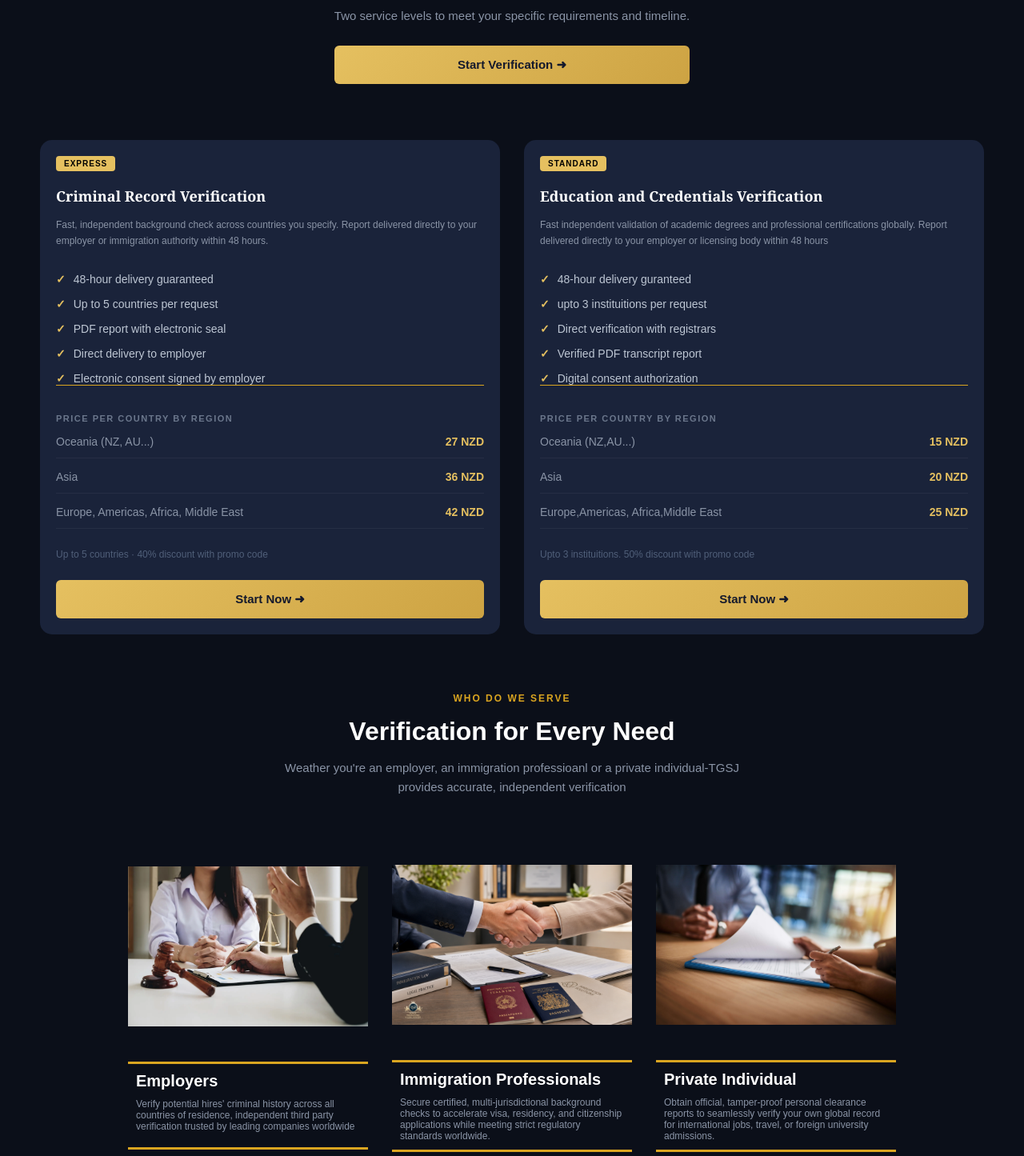
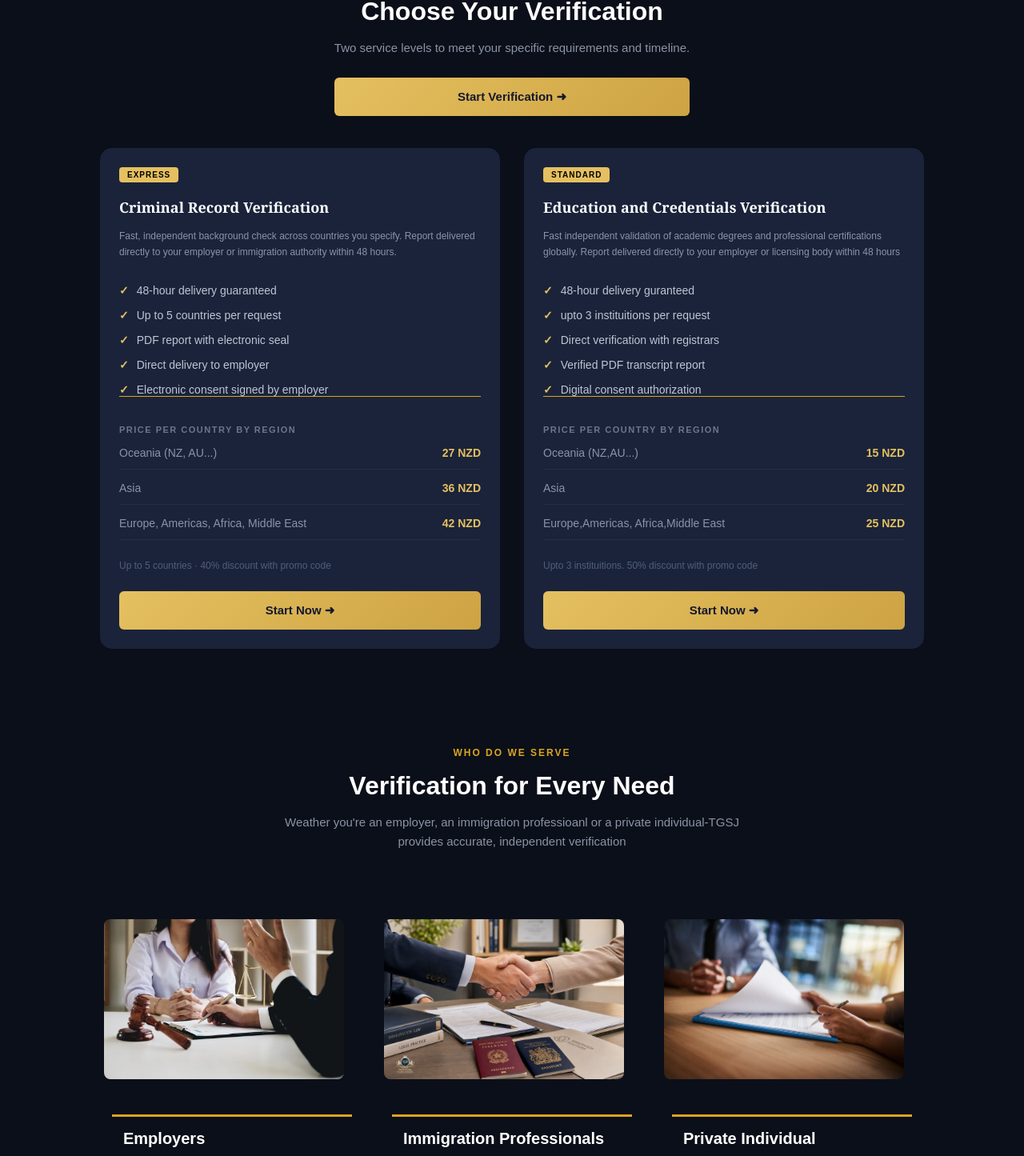
Before and after one commit to hafsaamir-prog/criminal-record-verification-app-, a React (Vite) app: page / in a window 1280 px wide. Shown: the part 1068-2513 px from the top of the page at 80% size. Built offline with nearby package versions, Linux system fonts and the light colour scheme.

Commit message:
Fix center allignment of cards and containers

```diff
--- a/src/App.css
+++ b/src/App.css
@@ -16,16 +16,17 @@
   width:100%;
   height:90px;
   background-color: #1a1a1a;
+  box-sizing:border-box;
+  z-index:10;
   display: flex;
   padding:0 50px;
   justify-content: space-between;
   align-items: center;
-  box-sizing:border-box;
-  z-index:10;
 }
 
 .logo-section{
-   flex-wrap: wrap;
+  display:flex;
+  flex-wrap: wrap;
   align-items:center;
   gap:10px;
 }
@@ -224,13 +225,16 @@
   padding:40px 20px;
   border-top:1px solid goldenrod;
   border-bottom:1px solid goldenrod;
+  width:100%;
+  box-sizing:border-box;
 }
 
 .stats-grid{
   display:grid;
   grid-template-columns:repeat(4,1fr);
   gap:20px;
-  margin : 0 auto;
+  margin:0 auto;
+  max-width:1200px;
   text-align:center;
 }
 
@@ -274,11 +278,15 @@
   background-color: #0b0f19;
   color: white;
   font-family: 'Arial', sans-serif;
-  padding: 20px 20px;
+  padding: 60px 20px;
   display: flex;
   flex-direction: column;
   gap: 40px;
   align-items: center;
+  width: 100%;
+  max-width: none;
+  margin: 0;
+  box-sizing: border-box;
 }
 
 .serv-header-section , .pro-header-section , .tru-header-section , .faq-header-section{
@@ -330,19 +338,24 @@
   display:flex;
   flex-direction: row;
   justify-content: center;
+  align-items: stretch;
   gap:30px;
-  padding : 30px;
+  padding: 0;
   width:100%;
+  max-width:1100px;
+  margin:0 auto;
+  flex-wrap: wrap;
 }
 .serv-card-left, .serv-card-right {
   background-color: #1a233a;
   border-radius: 15px;
-  padding: 20px 20px;
+  padding: 24px 24px;
   box-sizing: border-box;
   display: flex;
   flex-direction: column;
-  flex:0 1 800px;
-
+  flex: 1 1 320px;
+  max-width: 500px;
+  min-height: 100%;
 }
 @media(max-width:1024px){
   .cards-container{
@@ -440,30 +453,38 @@
 }
 .images-peop-container{
   display: flex;
-  align-items: center;
+  align-items: stretch;
   justify-content: center;
   flex-wrap: wrap;
   gap:30px;
+  width:100%;
+  max-width:1100px;
+  margin:0 auto;
 }
 .image-peop-item{
-   display:flex;
+  display:flex;
   flex-direction: column;
-  width:300px;
+  flex: 1 1 260px;
+  max-width: 320px;
   align-items:center;
   gap: 20px;
 }
 .image-container{
-  padding: 20px 20px;
+  padding: 20px 0;
   min-height: 110px;
+  width:100%;
 }
 .people-image {
-    width: 300px;
-    height:200px;
-    margin: 0 auto;
+  width: 100%;
+  max-width: 300px;
+  height:200px;
+  margin: 0 auto;
+  object-fit: cover;
+  border-radius: 8px;
 }
 .people-container {
   font-family: 'Arial', sans-serif;
-  padding: 10px 10px;
+  padding: 16px 14px;
   gap:20px;
   width: 100%;
   max-width:300px;
@@ -471,7 +492,7 @@
   border-bottom: solid goldenrod;
   border-top: solid goldenrod;
   min-height: 110px;
-
+  box-sizing: border-box;
 }
 
 .people-title{
@@ -500,8 +521,12 @@
 }
 .steps-container{
   display:grid;
-  grid-template-columns:repeat(2,2fr) ;
-  }
+  grid-template-columns:repeat(2, minmax(0, 1fr));
+  gap: 20px;
+  width: 100%;
+  max-width: 900px;
+  margin: 0 auto;
+}
   @media(max-width:600px){
 .steps-container{
   grid-template-columns: 1fr;
@@ -511,7 +536,7 @@
   display: flex;
   align-items:flex-start;
   gap: 20px;
-  padding: 25px;
+  padding: 20px 10px;
 }
 
 .step-num {
@@ -547,20 +572,24 @@
 }
 .tru-grid-container {
   display: grid;
-  grid-template-columns: repeat(2, 1fr);
+  grid-template-columns: repeat(2, minmax(0, 1fr));
   gap: 20px;
-  padding: 20px;
+  padding: 0;
+  width: 100%;
+  max-width: 900px;
+  margin: 0 auto;
 }
 
 .tru-box {
   background-color: #0d1527;
   border: 1px solid rgba(255, 255, 255, 0.05);
   border-radius: 8px;
-  padding: 8px 8px;
+  padding: 20px 16px;
   display: flex;
   flex-direction: column;
   align-items: center;
   text-align: center;
+  min-height: 100%;
 }
 @media(max-width:600px){
   .tru-grid-container{
@@ -584,7 +613,9 @@
 .faq-list{
   margin-top:10px;
   width:100%;
-  max-width:800px;
+  max-width: 900px;
+  margin-left: auto;
+  margin-right: auto;
 }
 .faq-item{
   border-bottom: 1px solid #8a94a6;
```
Also changed, not shown: src/components/Hero.jsx (+24 -15 lines).
